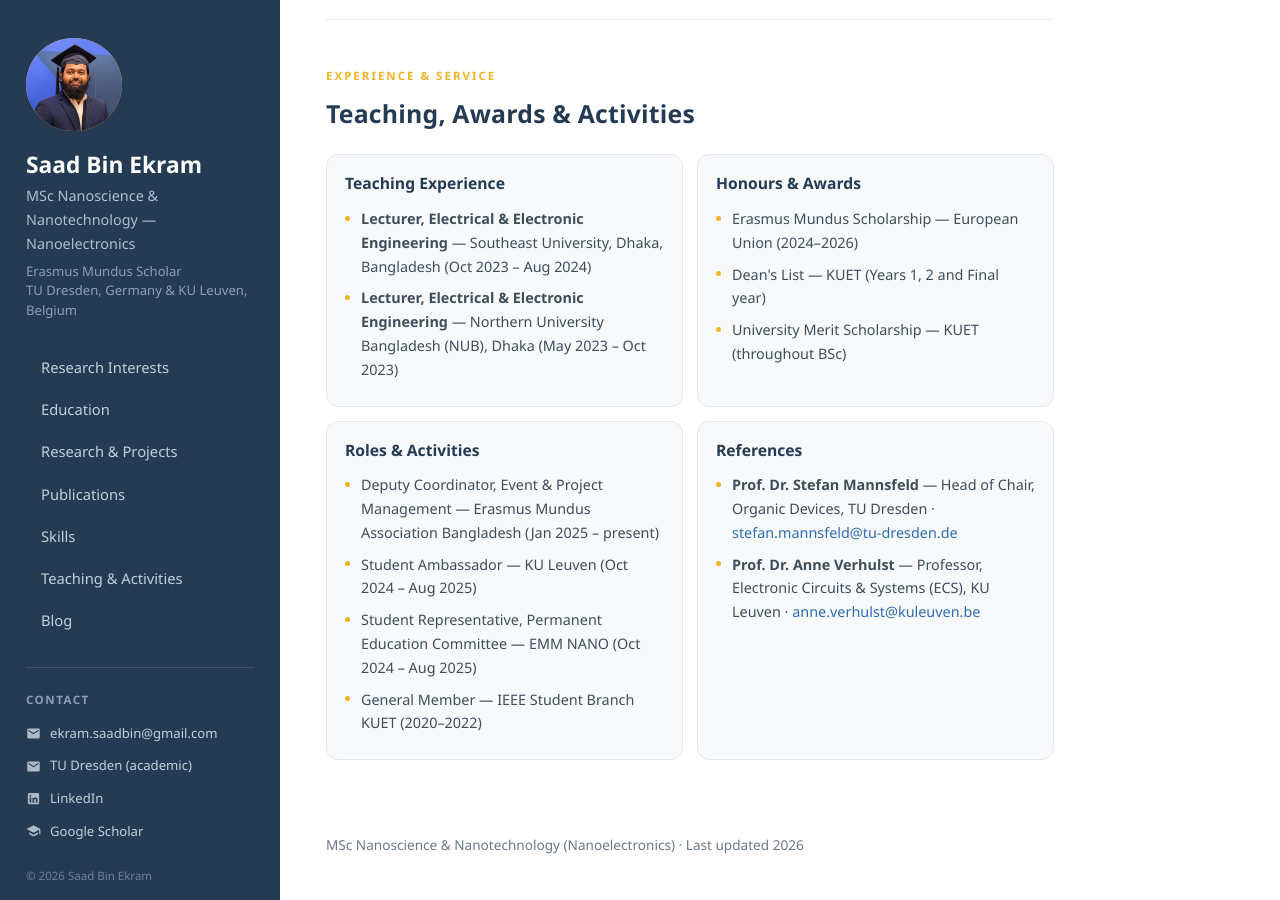
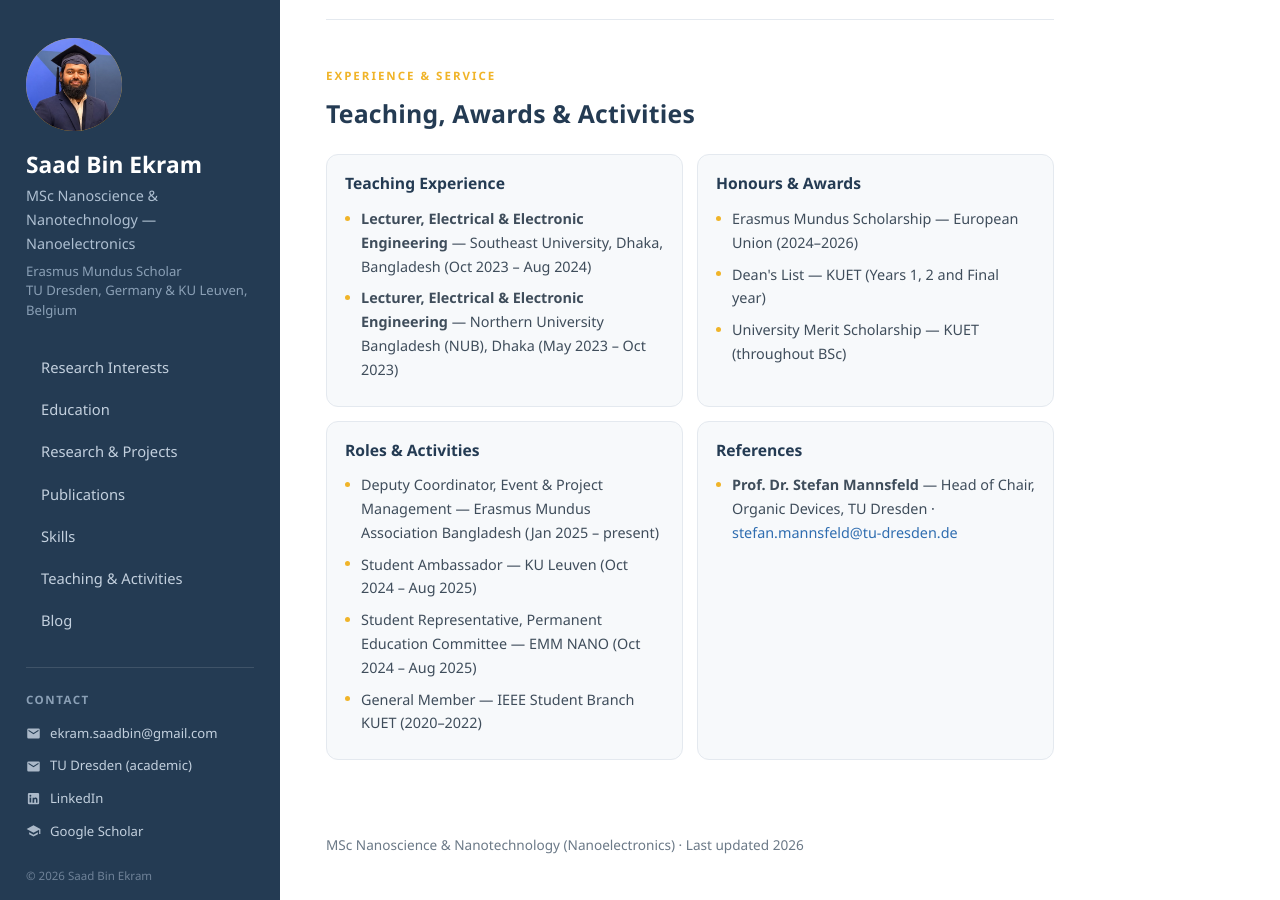
Before and after one commit to saadbekram/saadbekram.github.io, a Jekyll site: the page index.html, which Jekyll copies as it is, in a window 1280 px wide and 900 px high, scrolled down 3244 px. Built offline with Jekyll 4.4.1, drawn with Linux system fonts in a browser that asks for light colours.

Commit message:
Remove reference to Prof. Dr. Anne Verhulst
Removed reference to Prof. Dr. Anne Verhulst from the list.

```diff
--- a/index.html
+++ b/index.html
@@ -332,7 +332,6 @@
         <h4>References</h4>
         <ul>
           <li><b>Prof. Dr. Stefan Mannsfeld</b> — Head of Chair, Organic Devices, TU Dresden · <a href="mailto:stefan.mannsfeld@tu-dresden.de">stefan.mannsfeld@tu-dresden.de</a></li>
-          <li><b>Prof. Dr. Anne Verhulst</b> — Professor, Electronic Circuits &amp; Systems (ECS), KU Leuven · <a href="mailto:anne.verhulst@kuleuven.be">anne.verhulst@kuleuven.be</a></li>
         </ul>
       </div>
     </div>
```
